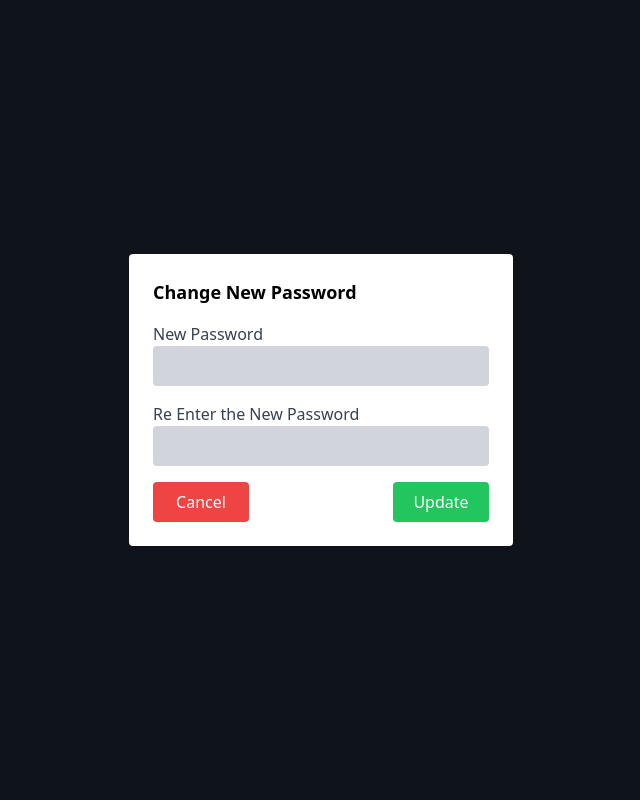
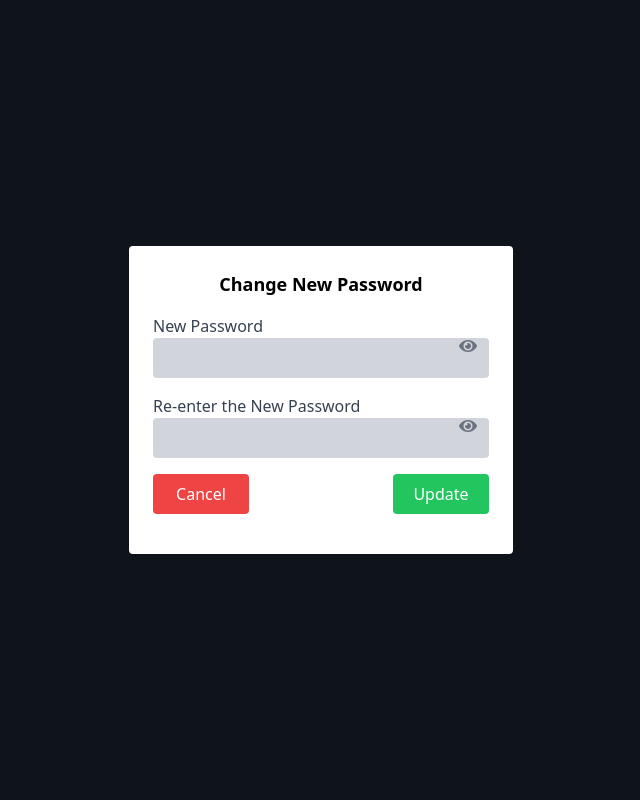
Before and after one commit to NishaAnjalin/CSC3132-Project, a PHP site: page /pages/changepass.html in a window 1280 px wide. Shown: the whole page, without its empty margins (319-959 px from the left). Run offline with PHP 8.4, Linux system fonts and the light colour scheme; some libraries are stand-ins or nearby versions.

Commit message:
dashborad alignment update

```diff
--- a/pages/changepass.html
+++ b/pages/changepass.html
@@ -5,35 +5,95 @@
 </head>
 <body class="bg-gray-800">
 
-
     <!-- Change Password Modal -->
     <div class="fixed inset-0 flex items-center justify-center bg-black bg-opacity-50">
         <div class="bg-white p-6 rounded shadow-md w-96">
-            <h2 class="text-black text-lg font-bold mb-4">Change New Password</h2>
-            <div class="mb-4">
-                <label class="block text-gray-700">New Password</label>
-                <input type="password" class="bg-gray-300 p-2 rounded w-full">
-            </div>
-            <div class="mb-4">
-                <label class="block text-gray-700">Re Enter the New Password</label>
-                <input type="password" class="bg-gray-300 p-2 rounded w-full">
-            </div>
-            <div class="flex justify-between">
-                <button class="bg-red-500 text-white p-2 rounded w-24">Cancel</button>
-                <button class="bg-green-500 text-white p-2 rounded w-24">Update</button>
-            </div>
+            <h2 class="text-black text-lg font-bold mb-4 text-center">Change New Password</h2>
+            <form id="changePasswordForm">
+                <!-- New Password Field -->
+                <div class="mb-4 relative">
+                    <label class="block text-gray-700">New Password</label>
+                    <input type="password" id="newPassword" class="bg-gray-300 p-2 rounded w-full pr-10" required>
+                    <!-- Eye Icon for Password Visibility Toggle -->
+                    <i id="toggleNewPassword" class="fas fa-eye absolute top-1/2 right-3 transform -translate-y-1/2 cursor-pointer text-gray-500"></i>
+                </div>
+
+                <!-- Re-enter New Password Field -->
+                <div class="mb-4 relative">
+                    <label class="block text-gray-700">Re-enter the New Password</label>
+                    <input type="password" id="confirmPassword" class="bg-gray-300 p-2 rounded w-full pr-10" required>
+                    <!-- Eye Icon for Password Visibility Toggle -->
+                    <i id="toggleConfirmPassword" class="fas fa-eye absolute top-1/2 right-3 transform -translate-y-1/2 cursor-pointer text-gray-500"></i>
+                </div>
+
+                <!-- Error or Success Message -->
+                <p id="message" class="text-red-500 text-sm mb-4 hidden">Passwords do not match!</p>
+                <p id="successMessage" class="text-green-500 text-sm mb-4 hidden">Password updated successfully!</p>
+
+                <!-- Buttons -->
+                <div class="flex justify-between">
+                    <button type="button" class="bg-red-500 text-white p-2 rounded w-24" onclick="closeModal()">Cancel</button>
+                    <button type="submit" class="bg-green-500 text-white p-2 rounded w-24">Update</button>
+                </div>
+            </form>
         </div>
     </div>
 
-    <!-- Confirmation Modal -->
-    <!--div class="fixed inset-0 flex items-center justify-center bg-black bg-opacity-50">
-        <div class="bg-white p-6 rounded shadow-md w-96">
-            <h2 class="text-black text-lg font-bold mb-4">Are You sure to Change the Password?</h2>
-            <div class="flex justify-between">
-                <button class="bg-red-500 text-white p-2 rounded w-24">Cancel</button>
-                <button class="bg-green-500 text-white p-2 rounded w-24">OK</button>
-            </div>
-        </div>
-    </div>-->
+    <script>
+        // Toggle visibility of password
+        document.getElementById('toggleNewPassword').addEventListener('click', function() {
+            var passwordField = document.getElementById('newPassword');
+            var icon = document.getElementById('toggleNewPassword');
+            if (passwordField.type === 'password') {
+                passwordField.type = 'text';
+                icon.classList.remove('fa-eye');
+                icon.classList.add('fa-eye-slash');
+            } else {
+                passwordField.type = 'password';
+                icon.classList.remove('fa-eye-slash');
+                icon.classList.add('fa-eye');
+            }
+        });
+
+        document.getElementById('toggleConfirmPassword').addEventListener('click', function() {
+            var confirmPasswordField = document.getElementById('confirmPassword');
+            var icon = document.getElementById('toggleConfirmPassword');
+            if (confirmPasswordField.type === 'password') {
+                confirmPasswordField.type = 'text';
+                icon.classList.remove('fa-eye');
+                icon.classList.add('fa-eye-slash');
+            } else {
+                confirmPasswordField.type = 'password';
+                icon.classList.remove('fa-eye-slash');
+                icon.classList.add('fa-eye');
+            }
+        });
+
+        // Function to handle form submission and validation
+        document.getElementById('changePasswordForm').addEventListener('submit', function(e) {
+            e.preventDefault(); // Prevent form submission
+
+            var newPassword = document.getElementById('newPassword').value;
+            var confirmPassword = document.getElementById('confirmPassword').value;
+
+            // Hide messages initially
+            document.getElementById('message').classList.add('hidden');
+            document.getElementById('successMessage').classList.add('hidden');
+
+            // Check if passwords match
+            if (newPassword === confirmPassword) {
+                // Simulate successful password update
+                document.getElementById('successMessage').classList.remove('hidden');
+            } else {
+                // Display error message if passwords do not match
+                document.getElementById('message').classList.remove('hidden');
+            }
+        });
+
+        // Function to close the modal
+        function closeModal() {
+            document.querySelector('.fixed').style.display = 'none';
+        }
+    </script>
 </body>
 </html>
```
Also changed, not shown: dashboard/dashboard.php (+20 -1 lines), pages/login.html (deleted, +0 -28 lines), pages/user.html (+53 -28 lines), 1 other file.
